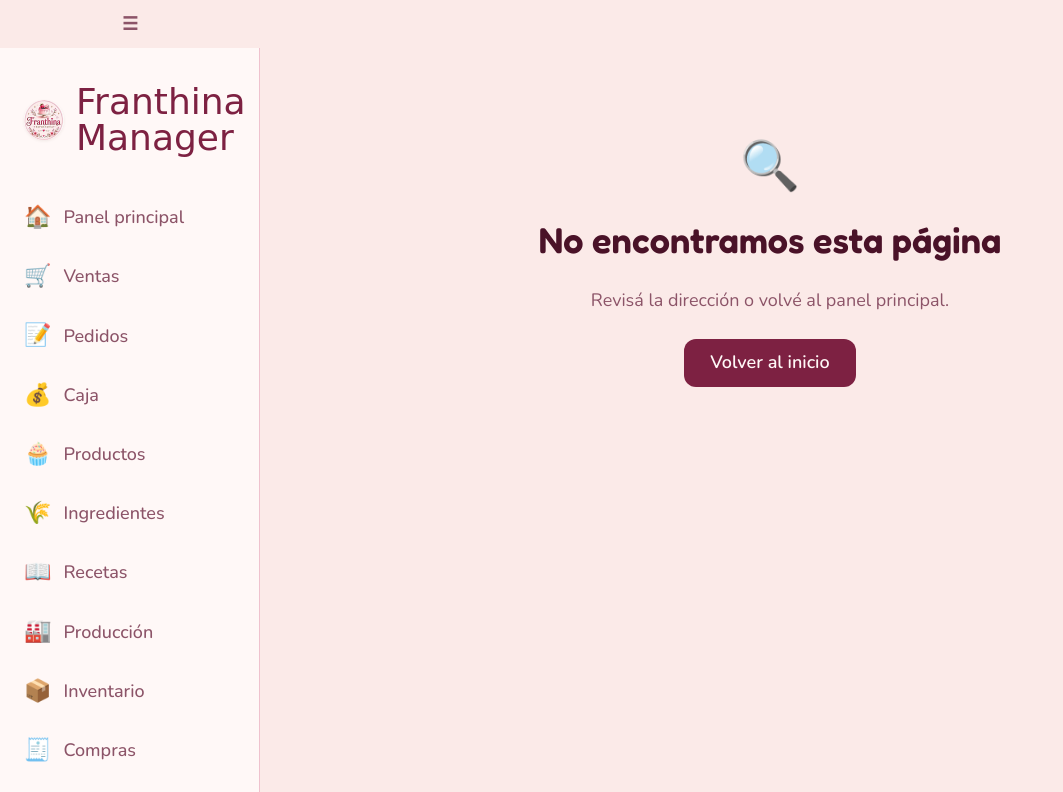
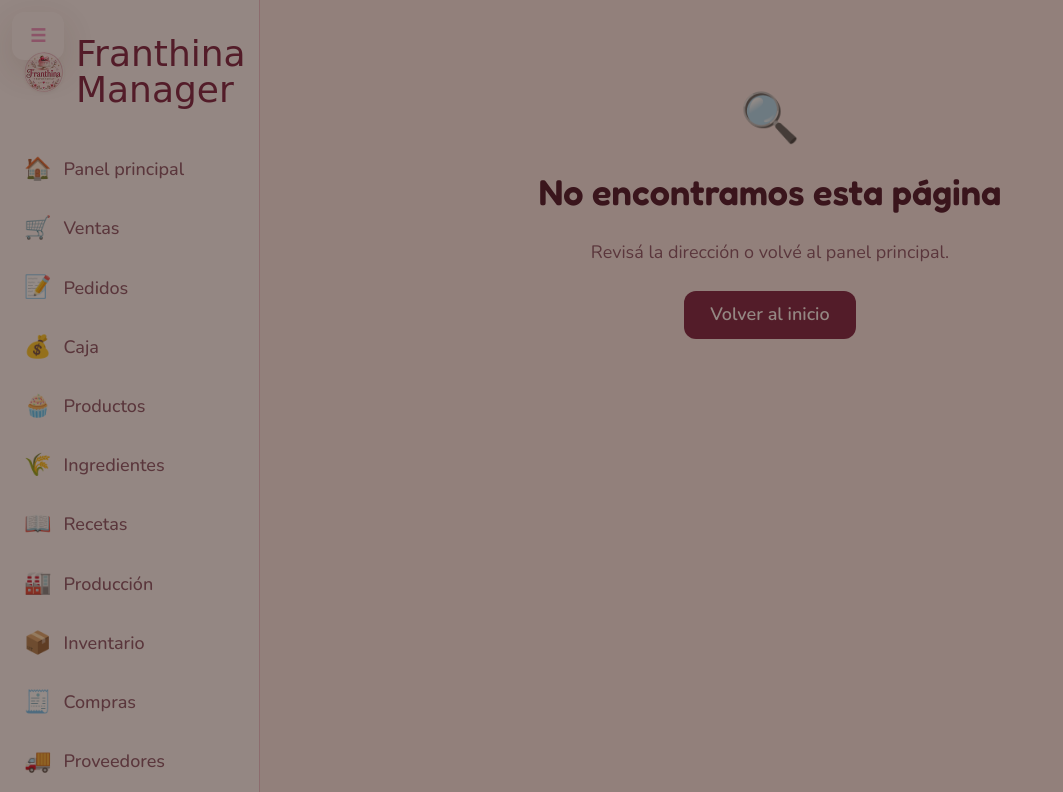
Before and after one commit to nawelm187/Franthina-Manager, a plain HTML site: page index.html in a window 1280 px wide. Both pictures are taken after a click on the button "Abrir menú". Shown: the top 792 px of the page, without its empty margins (0-1063 px from the left). Drawn offline with nearby package versions, Linux system fonts and the light colour scheme; a web font is replaced by a local one.

Commit message:
Add files via upload

```diff
--- a/design-system/components.css
+++ b/design-system/components.css
@@ -3,6 +3,31 @@
  * Responsabilidad: estilos de la biblioteca de componentes reutilizables.
  * Cada componente es independiente y consume únicamente tokens.css.
  */
+
+/* ============ APP SIDEBAR TOGGLE (mobile) ============ */
+.sidebar-toggle {
+  display: none;
+  position: fixed;
+  top: var(--space-3); left: var(--space-3);
+  z-index: 1200;
+  width: 44px; height: 44px;
+  align-items: center; justify-content: center;
+  font-size: var(--fs-xl);
+  border-radius: var(--radius-md);
+  background: var(--surface-raised);
+  box-shadow: var(--shadow-lg);
+}
+@media (max-width: 1023px) {
+  .sidebar-toggle { display: flex; }
+}
+
+.sidebar-backdrop {
+  display: none;
+  position: fixed; inset: 0;
+  background: rgba(43, 24, 16, 0.5);
+  z-index: 999;
+}
+.sidebar-backdrop.is-open { display: block; }
 
 /* ============ LAYOUT SHELL ============ */
 .app-shell {
```
